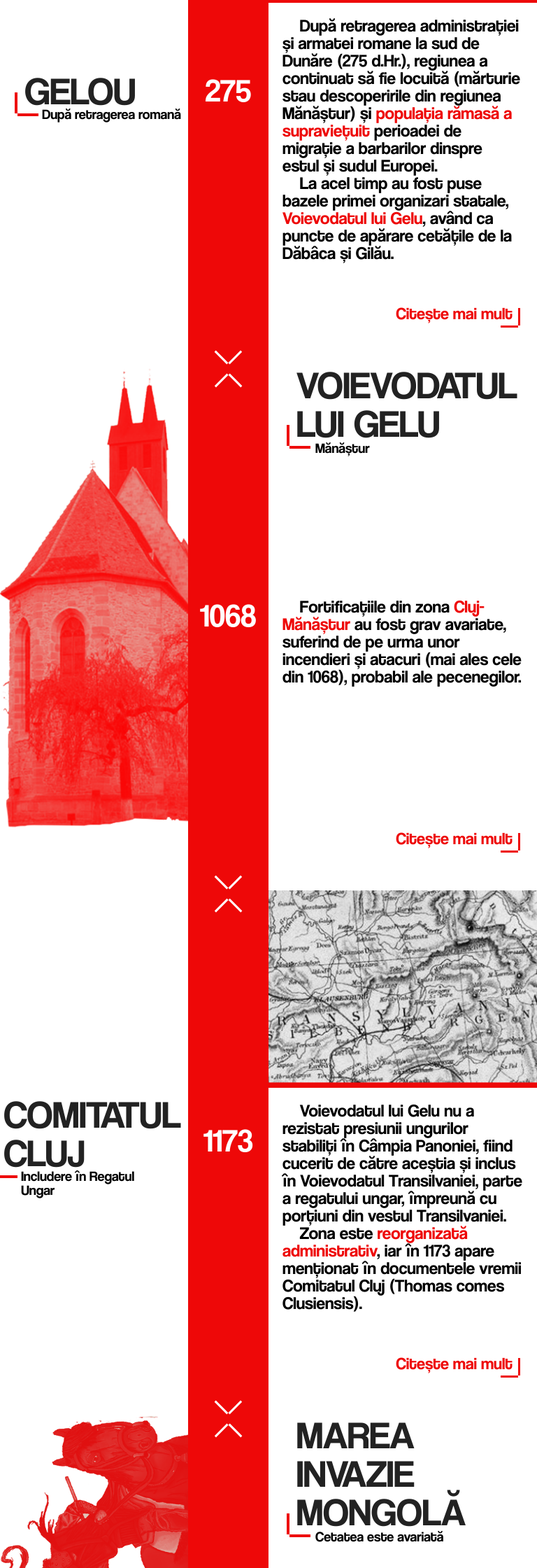
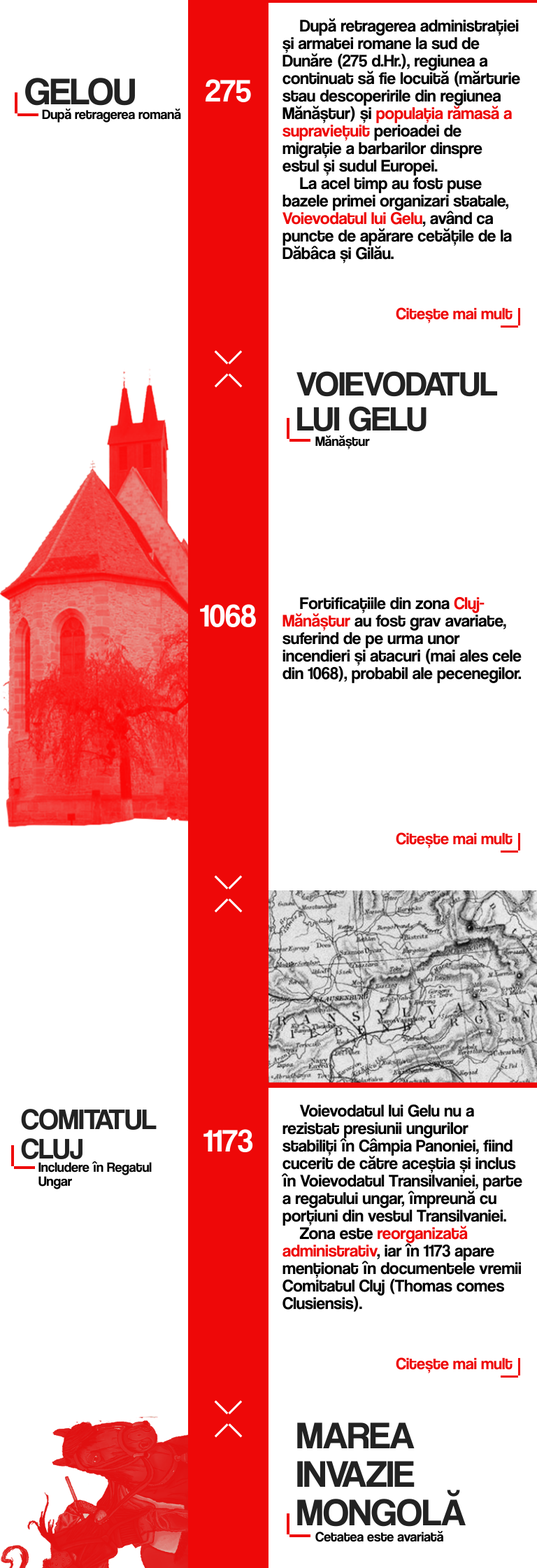
Before and after one commit to neamtuBC/istoria-clujului, a Jekyll site: the page built from index.html, in a window 768 px wide. Shown: the part 3728-5968 px from the top of the page at 70% size. Built offline with Jekyll 4.4.1, drawn with Linux system fonts in a browser that asks for light colours.

Commit message:
small fix for small screen

```diff
--- a/_includes/sections.html
+++ b/_includes/sections.html
@@ -27,7 +27,7 @@
   </div>
   <div class="rightSection article">
     {% if post.class == "withImage" %}
-    <div class="text-wrap">
+    <div class="text-wrap {{ post.titleClass }}">
       <h2>{{ post.title }}</h2>
       <div class="separator">
         <span></span>
--- a/assets/css/3-modules/columns.sass
+++ b/assets/css/3-modules/columns.sass
@@ -369,3 +369,19 @@
 
         .separator
           top: 47px
+
+@media (max-width: 900px) and (min-width: 720px)
+  .leftSection
+    &.withText
+      .text-wrap
+        &.smallText
+          h2
+            font-size: 42px
+
+@media (max-width: 780px) and (min-width: 720px)
+  .rightSection
+    &.article
+      .text-wrap
+        &.smallText
+          h2
+            font-size: 50px
```
Also changed, not shown: _posts/2017-01-06-section.md (+1 -1 lines), _posts/2017-01-16-section.md (+1 -1 lines), _posts/2017-01-18-section.md (+1 -1 lines).
